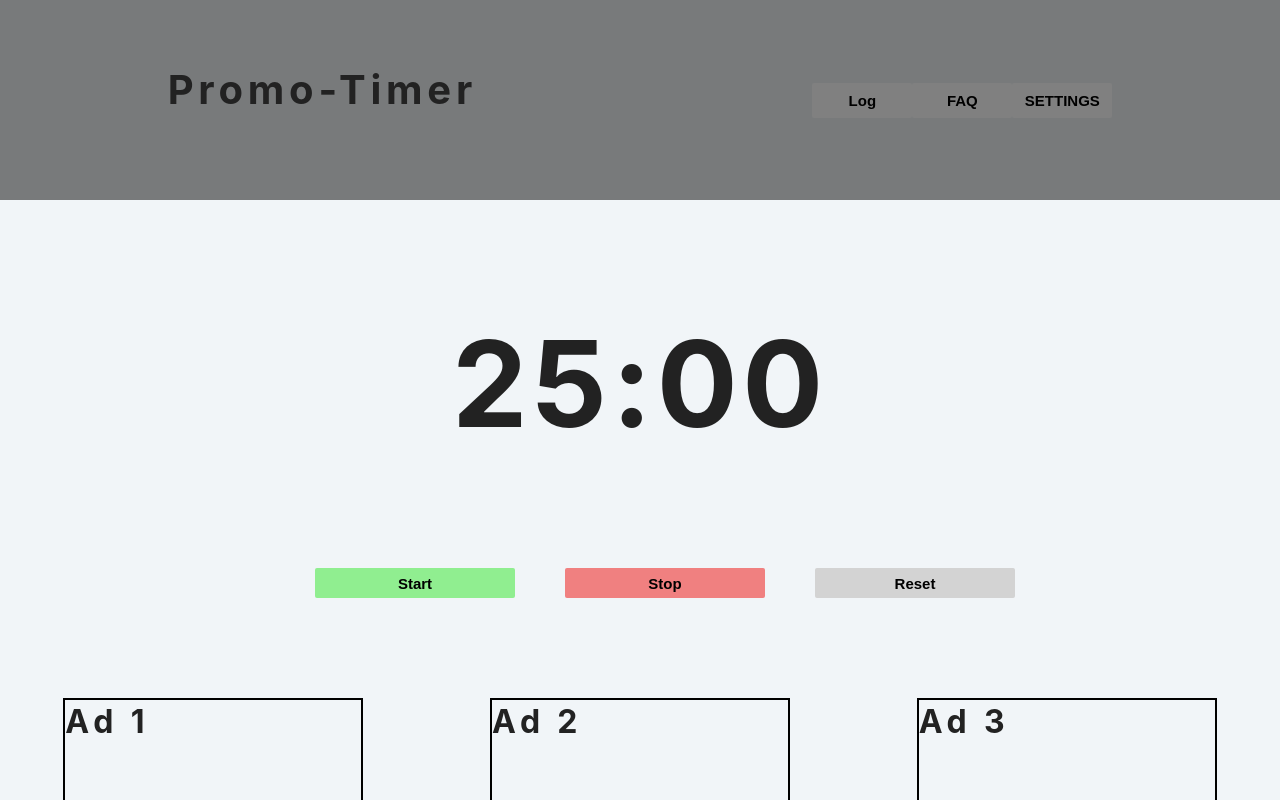
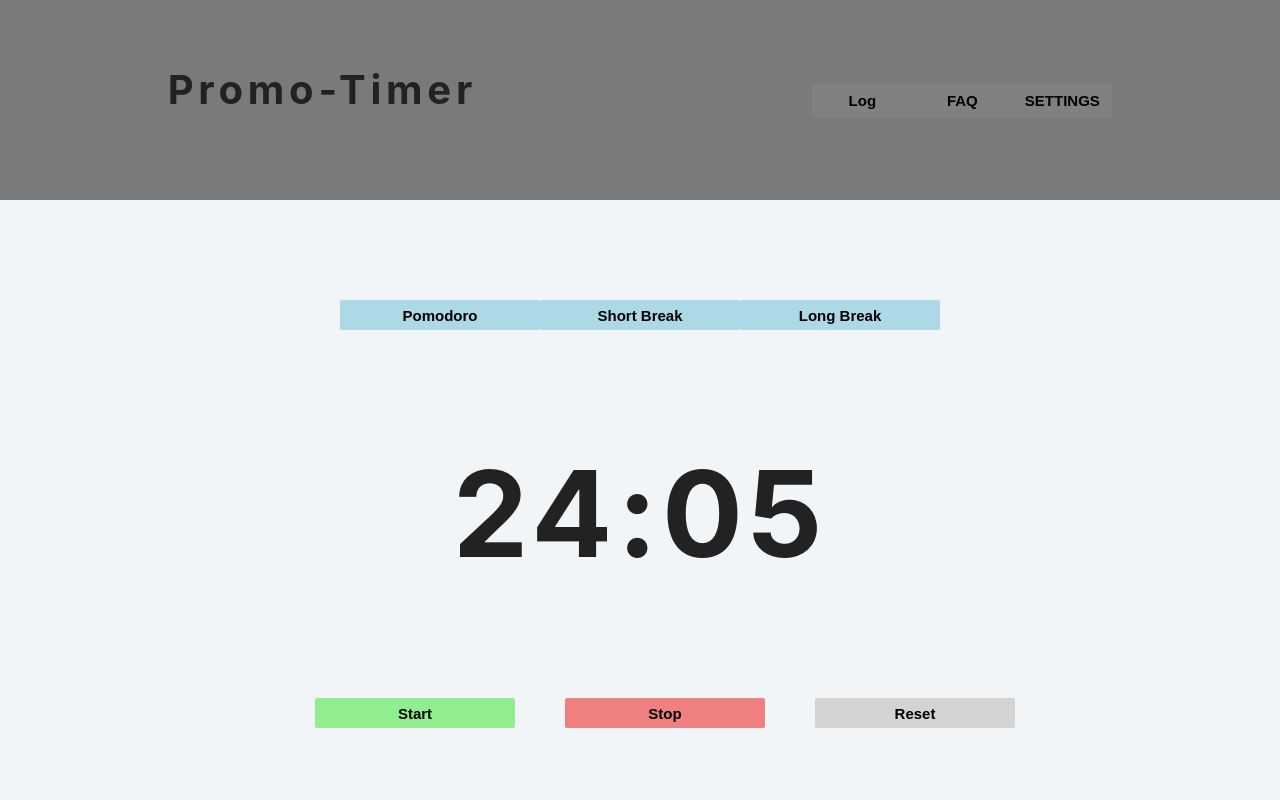
Before and after one commit to BlackSheep1337/pomo-timer, a React (Create React App) app: page / in a window 1280 px wide. Shown: the top 800 px of the page. Built offline with nearby package versions, Linux system fonts and the light colour scheme.

Commit message:
context adicionado e timer feito

```diff
--- a/src/components/Timer.js
+++ b/src/components/Timer.js
@@ -1,10 +1,34 @@
-import React from 'react';
+import React, { useEffect } from 'react';
+import { useGlobalContext } from '../contextAPP/context';
 import { TimerContainer } from './styles';
 
 export default function Timer() {
+  const { STATE: { minutes, seconds }, setSTATE} = useGlobalContext();
+
+  useEffect(() => {
+    const ONE_SECOND = 1000;
+    let timeoutSecond = setInterval(() => {
+      setSTATE((prevState) => {
+        return {
+          ...prevState,
+          minutes: seconds === 0 ? minutes - 1 : minutes,
+          seconds: seconds === 0 ? 9 : seconds - 1,
+        }
+      })
+    }, ONE_SECOND);
+    if (minutes === 0 && seconds === 0) {
+      clearInterval(timeoutSecond)
+    }
+    return () => clearInterval(timeoutSecond);
+  }, [seconds, setSTATE, minutes]);
+
   return (
     <TimerContainer>
-      <h1>25:00</h1>
+      <h1>
+        { minutes < 10 ? `0${ minutes }` : minutes }
+        :
+        { seconds < 10 ? `0${ seconds }` : seconds }
+      </h1>
     </TimerContainer>
   )
 }
--- a/src/components/index.js
+++ b/src/components/index.js
@@ -3,6 +3,7 @@ import Navbar from './Navbar';
 import ControlButtons from './ControlButtons';
 import Timer from './Timer';
 import Footer from './Footer';
+import TimeButtons from './TimeButtons';
 
 export {
   Ads,
@@ -10,4 +11,5 @@ export {
   ControlButtons,
   Timer,
   Footer,
+  TimeButtons,
 }
--- /dev/null
+++ b/src/contextAPP/context.js
@@ -0,0 +1,34 @@
+import React, { createContext, useContext, useState } from 'react';
+
+const AppContext = createContext();
+
+const INITIAL_STATE = {
+  hour: 0,
+  minutes: 25,
+  seconds: 0,
+}
+
+const AppProvider = ({ children }) => {
+  const [STATE, setSTATE] = useState(INITIAL_STATE)
+
+
+
+
+
+
+
+
+
+  return <AppContext.Provider value={{
+    STATE,
+    setSTATE,
+  }}>
+    { children }
+  </AppContext.Provider>
+}
+
+export const useGlobalContext = () => {
+  return useContext(AppContext)
+}
+
+export default AppProvider;
--- a/src/index.js
+++ b/src/index.js
@@ -1,7 +1,10 @@
 import { render } from 'react-dom';
+import AppProvider from './contextAPP/context';
 import App from './App';
 
 render (
-  <App />,
+  <AppProvider>
+    <App />
+  </AppProvider>,
   document.getElementById('root')
 );
--- a/src/pages/Home.js
+++ b/src/pages/Home.js
@@ -4,13 +4,15 @@ import {
   Navbar,
   ControlButtons,
   Timer,
-  Footer
+  Footer,
+  TimeButtons
 } from '../components';
 
 export default function Home() {
   return (
     <main>
       <Navbar />
+      <TimeButtons />
       <Timer />
       <ControlButtons />
       <Ads />
```
